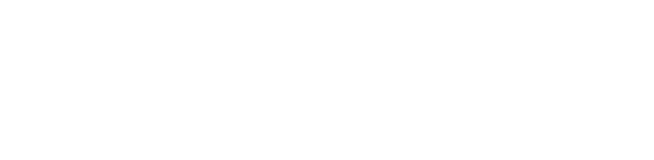
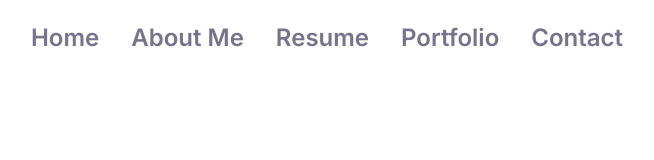
Before and after one commit to yaooo02/jiayao, a website built with Parcel: page index.html in a window 1280 px wide. Shown: the whole page, without its empty margins (313-967 px from the left). Built offline with nearby package versions, Linux system fonts and the light colour scheme.

Commit message:
update header

```diff
--- a/index.html
+++ b/index.html
@@ -348,22 +348,26 @@
   <link rel="stylesheet" href="./style.css" />
   <div>
     <link href="./home-page.css" rel="stylesheet" />
-
-    <div href="./navbar.html"></div>
-
-    <!-- <div class="home-page-container">
+    <div class="home-page-container">
       <div class="navbar-container navbar-root-class-name15">
         <header data-thq="thq-navbar" class="navbar-navbar-interactive">
+
           <div data-thq="thq-navbar-nav" class="navbar-desktop-menu">
             <nav class="navbar-links">
               <a href="index.html" class="navbar-navlink Heading1">
                 <span>Home</span>
               </a>
               <a href="index.html" class="navbar-link Heading1">
-                <span>My Project</span>
+                <span>About Me</span>
               </a>
               <a href="index.html" class="navbar-link Heading1">
-                <span>Blogs</span>
+                <span>Resume</span>
+              </a>
+              <a href="index.html" class="navbar-link Heading1">
+                  <span>Portfolio</span>
+              </a>
+              <a href="index.html" class="navbar-link Heading1">
+                  <span>Contact</span>
               </a>
             </nav>
 
@@ -379,11 +383,11 @@
             <div data-thq="thq-mobile-menu" class="navbar-mobile-menu">
               <div class="navbar-nav">
                 <div class="navbar-top">
-                  <img
+                  <!-- <img
                     alt="image"
                     src="public/external/logo1-1500h.png"
                     class="navbar-logo"
-                  />
+                  /> -->
                   <div data-thq="thq-close-menu" class="navbar-close-menu">
                     <svg viewBox="0 0 1024 1024" class="navbar-icon2">
                       <path
@@ -395,19 +399,18 @@
                 <nav class="navbar-links1">
                   <span class="navbar-text Heading1"><span>Home</span></span>
                   <span class="navbar-text1 Heading1">
-                    <span>Dashboard</span>
+                    <span>About Me</span>
                   </span>
-                  <span class="navbar-text2 Heading1"><span>Sales</span></span>
-                  <span class="navbar-text3 Heading1">
-                    <span>Customer</span>
-                  </span>
-                  <span class="navbar-text4 Heading1"><span>Team</span></span>
+                  <span class="navbar-text2 Heading1"><span>Resume</span></span>
+                  <span class="navbar-text2 Heading1"><span>Portfolio</span></span>
+                  <span class="navbar-text2 Heading1"><span>Contact</span></span>
                 </nav>
               </div>
             </div>
+
         </header>
       </div>
-    </div> -->
+    </div>
   </div>
   <script defer="" src="https://unpkg.com/@teleporthq/teleport-custom-scripts"></script>
 </body>
```
